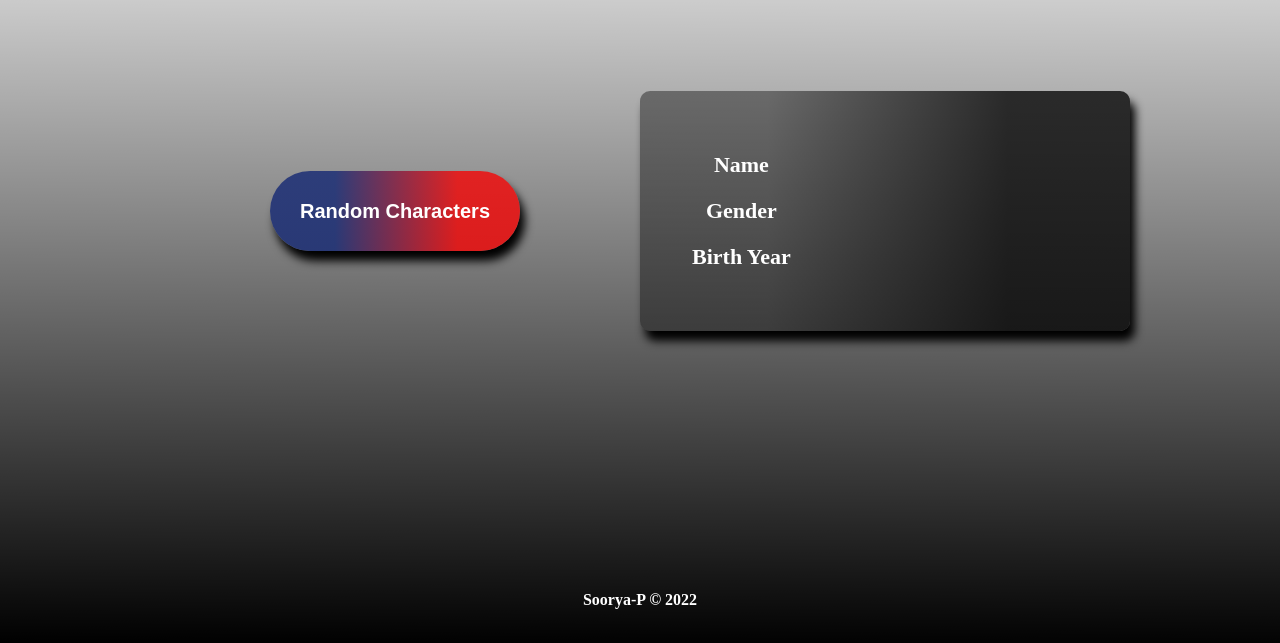
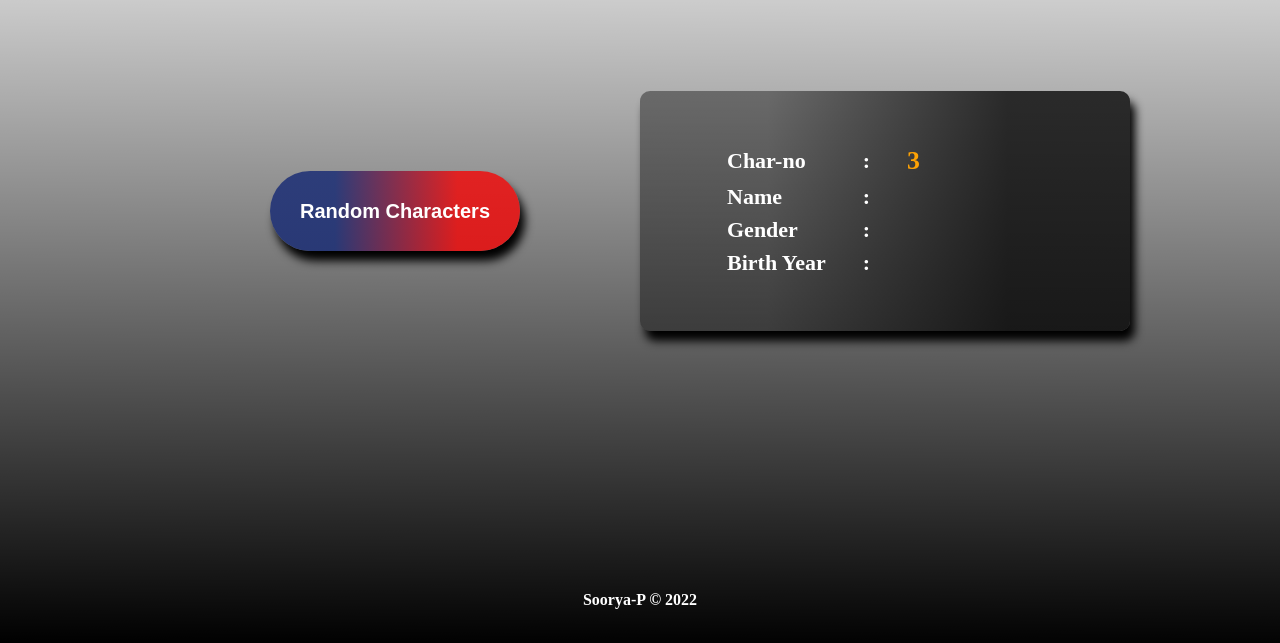
Before and after one commit to Soorya-P/Star_War_Character, a plain HTML site: page index.html in a window 1280 px wide. Both pictures are taken after a click on the button "Random Characters". Shown: the part 157-800 px from the top of the page. Drawn offline with Linux system fonts and the light colour scheme; no server answers.

Commit message:
Working of the page is done -> using javascript the random number is selected and fetch json file from the browser swapi.dev.api based on the random number and display it successfuly on the web page.

```diff
--- a/css/style.css
+++ b/css/style.css
@@ -49,6 +49,7 @@
     background: rgb(24,43,116);
     background: linear-gradient(90deg, rgba(24,43,116,0.8298669809720763) 26%, rgba(247,0,0,0.7710434515603116) 75%);
     box-shadow: 5px 10px 10px black;
+    cursor: pointer;
 }
 
 .cbtn button:hover{
@@ -56,7 +57,7 @@
     background: linear-gradient(90deg, rgba(247,0,0,0.7710434515603116) 26%, rgba(24,43,116,0.8298669809720763) 75%);
 }
 
-/*-----Content displaying part-----*/
+/*-----Content displaying part -table-----*/
 
 .cdply{
     flex: 1 1 40rem;
@@ -76,6 +77,16 @@
     height: 30vh;
     font-size: 22px;
     font-weight: bold;
+    text-align: left;
+}
+
+.chr1{
+    font-size: 22px;
+    color:rgb(253, 162, 5);
+}
+
+table tr td{
+    padding-left: 35px;
 }
 
 /*-----Footer-----*/
--- a/index.html
+++ b/index.html
@@ -13,21 +13,29 @@
         <!---body content-->
         <div class="cont">
             <div class="cbtn">
-                <button>Random Characters</button>
+                <button id="btn">Random Characters</button>
             </div>
             <div class="cdply">
                 <table>
                     <tr>
+                        <td>Char-no</td>
+                        <td>:</td>
+                        <td class="chr1"><h3 id="cnb"></h3></td>
+                    </tr>
+                    <tr>
                         <td>Name</td>
-                        <td></td>
+                        <td>:</td>
+                        <td class="chr1"><h3 id="nm"></h3></td>
                     </tr>
                     <tr>
                         <td>Gender</td>
-                        <td></td>
+                        <td>:</td>
+                        <td class="chr1"><h3 id="gd"></h3></td>
                     </tr>
                     <tr>
                         <td>Birth Year</td>
-                        <td></td>
+                        <td>:</td>
+                        <td class="chr1"><h3 id="byr"></h3></td>
                     </tr>
                 </table>
             </div>
@@ -37,5 +45,7 @@
             <h4>Soorya-P &copy; 2022</h4>
         </footer>
     </section>
+    <!---JavaScript is linked here--->
+    <script src="./script.js"></script>
 </body>
 </html>
--- /dev/null
+++ b/script.js
@@ -0,0 +1,27 @@
+//adding event listener to the button
+document.getElementById("btn").addEventListener("click", randomchar);
+
+function randomchar(){
+    //alert("Hello");
+    //to get random number between 0 & 10 and also rounding that number
+    let rdnum = Math.round(Math.random() * 10);
+    //alert(rdnum);
+    //to display random number
+    document.getElementById("cnb").innerHTML = rdnum;
+
+    //to fetch API
+    fetch('https://swapi.dev/api/people/'+rdnum+'/')
+        .then(response => response.json())
+        .then(data =>{
+            //console.log(data)
+            const mydata = data;
+            document.getElementById("nm").innerHTML = mydata.name;
+            document.getElementById("gd").innerHTML = mydata.gender;
+            document.getElementById("byr").innerHTML = mydata.birth_year;
+            /*console.log(mydata);
+            console.log(mydata.name);
+            console.log(mydata.gender);
+            console.log(mydata.birth_year);*/
+
+        })
+}
```
